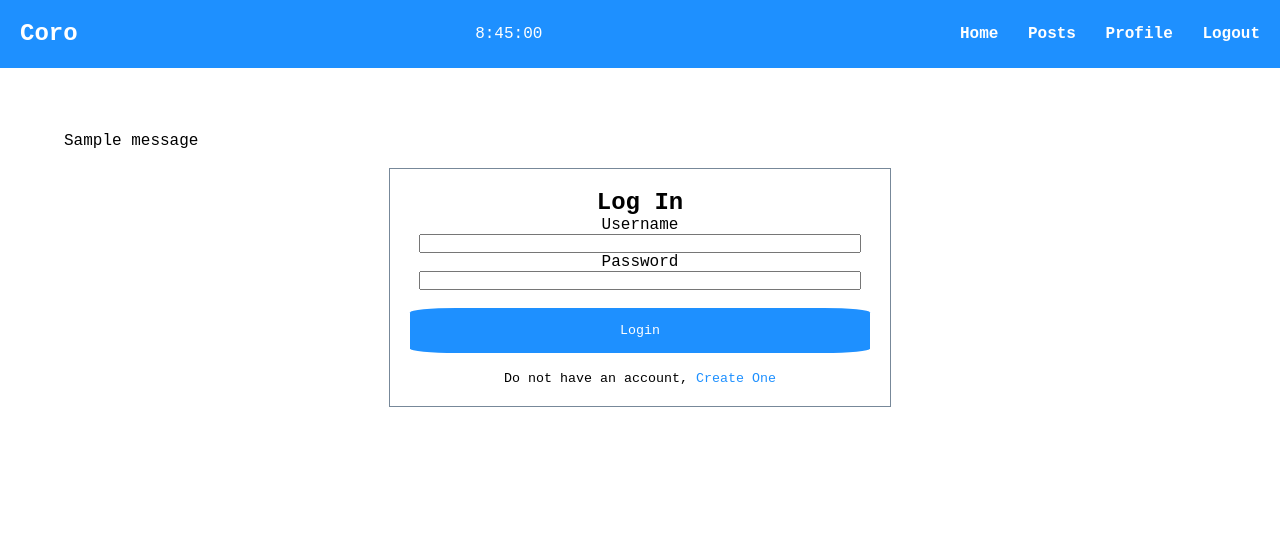
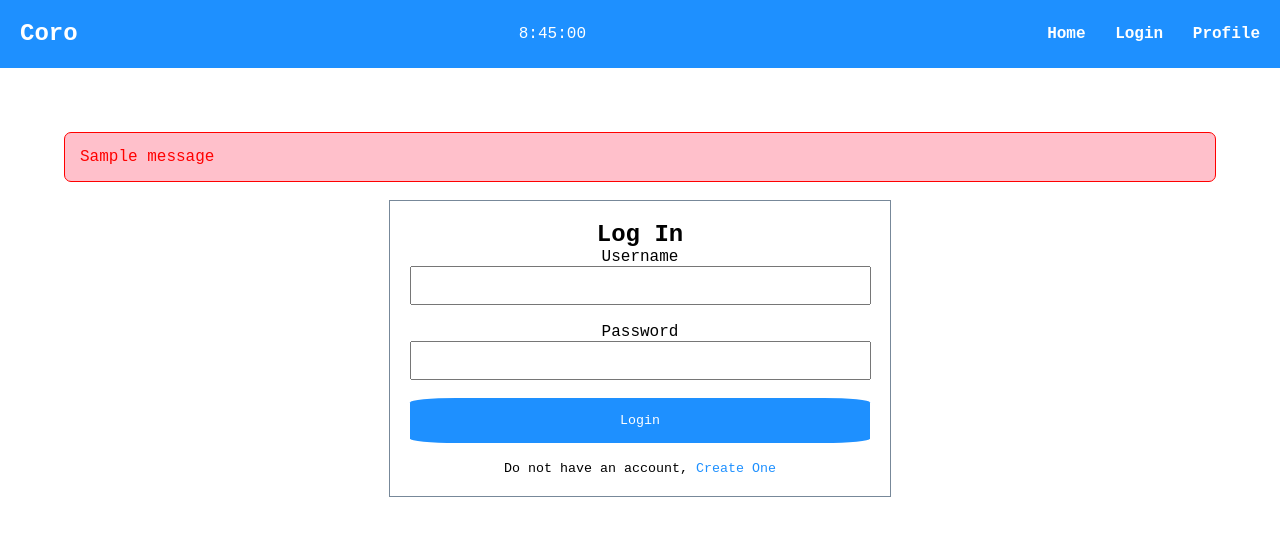
Before and after one commit to jod35/Memo, a Django app: template blog/templates/blog/login.html in a window 1280 px wide. Shown: the top 536 px of the page. Run offline with Django 3.2, Linux system fonts and the light colour scheme; the template is opened without the code that fills it, so the values that code supplies are empty; tables that the repository leaves empty hold one stand-in row (values such as "Sample post"); one stand-in notice (Sample message) is shown; parts of the project's set-up code (start-up, migrations or seed data) failed here and were passed over.

Commit message:
fix :error in profiles' views

```diff
--- a/blog/static/blog/js/main.js
+++ b/blog/static/blog/js/main.js
@@ -52,3 +52,10 @@ function closeMobileNavigationBar(){
         i.style.display="none";
     }
 }
+
+const message_close_button=document.querySelector('.msg-close');
+const message_section=document.querySelector('.message');
+
+message_close_button.addEventListener('click',function(){
+    message_section.style.display="none";
+})
--- a/blog/static/blog/main.css
+++ b/blog/static/blog/main.css
@@ -169,9 +169,29 @@ ul {
 }
 .form input {
   width: 95%;
+  padding: 10px;
 }
 .form button{
     width: 100%;
+}
+.message-success{
+    background-color: lightgreen;
+    color: green;
+    border: 1px solid green;
+    padding: 15px;
+    border-radius: 7px;
+    display: flex;
+}
+.message-success{
+    background-color: pink;
+    color: red;
+    border: 1px solid red;
+    padding: 15px;
+    border-radius: 7px;
+    display: flex;
+}
+.msg-close{
+    color: green;
 }
 @media (max-width: 650px) {
   .desktop-nav {
--- a/blog/templates/blog/base.html
+++ b/blog/templates/blog/base.html
@@ -20,20 +20,36 @@
       <div class="time" id="txt">06:000</div>
       <div class="options">
         <div class="desktop-nav">
-          <a href="{% url 'blog:user_home'%}">Home</a>
-          <a href="{% url 'blog:user_posts'%}">Posts</a>
-          <a href="{% url 'blog:user_profile'%}">Profile</a>
-          <a href="{% url 'blog:logout'%}">Logout</a>
+
+          {% if user.is_authenticated %}
+            <a href="{% url 'blog:user_home'%}">Home</a>
+            <a href="{% url 'blog:user_posts'%}">Posts</a>
+            <a href="{% url 'blog:user_profile'%}">Profile</a>
+            <a href="{% url 'blog:logout'%}">Logout</a>
+            {% else %}
+            <a href="{% url 'blog:user_home'%}">Home</a>
+            <a href="{% url 'blog:login'%}">Login</a>
+            <a href="{% url 'blog:signup'%}">Profile</a>
+
+          {% endif %}
+
         </div>
         <a href="#" class="nav-open-btn">&#9776;</a>
         <a href="#" class="nav-close-btn">X</a>
       </div>
     </section>
     <section class="mobile-nav">
-      <a href="" class="mobile-link">Home</a>
-      <a href="" class="mobile-link">Posts</a>
-      <a href="" class="mobile-link">Profiles</a>
-      <a href="" class="mobile-link">Logout</a>
+      {% if user.is_authenticated %}
+            <a href="{% url 'blog:user_home'%}" class="mobile-link" >Home</a>
+            <a href="{% url 'blog:user_posts'%}" class="mobile-link" >Posts</a>
+            <a href="{% url 'blog:user_profile'%}" class="mobile-link" >Profile</a>
+            <a href="{% url 'blog:logout'%}" class="mobile-link" >Logout</a>
+            {% else %}
+            <a href="{% url 'blog:user_home'%}" class="mobile-link">Home</a>
+            <a href="{% url 'blog:login'%}" class="mobile-link">Login</a>
+            <a href="{% url 'blog:signup'%}" class="mobile-link">Sign Up</a>
+
+          {% endif %}
     </section>
     <section id="main">
       {%block body%}
--- a/blog/templates/blog/createprofile.html
+++ b/blog/templates/blog/createprofile.html
@@ -3,7 +3,7 @@
 {% block title%}
   Create Your Profile
 {% endblock title%}
-{% block content%}
+{% block body%}
 <div class="messages">
     {% if messages %}
         {% for message in messages %}
@@ -21,7 +21,7 @@
     {% endif %}
 </div>
 <div class="post-form">
-    <h2>Create Your Profile</h2>
+    <h2 class="pr-text">Create Your Profile</h2>
     <form action="" method="post" enctype="multipart/form-data">
         {% csrf_token %}
 
@@ -59,4 +59,4 @@
 
 
 
-{% endblock content%}
+{% endblock body%}
--- a/blog/templates/blog/login.html
+++ b/blog/templates/blog/login.html
@@ -27,6 +27,7 @@
             {% csrf_token %}
             <label for="username">Username</label>
             <input type="text" name="username" >
+            <br><br>
             <label for="password">Password</label>
             <input type="password" name="pasword" >
             <br>
--- a/blog/templates/blog/profile.html
+++ b/blog/templates/blog/profile.html
@@ -12,7 +12,7 @@
     <div class="bio">
       <p class="txt-black">{{user.profile.bio}}</p>
       <br />
-      <a href="/edit_profile/profile{{profile.pk}}" class="pr-text"
+      <a href="/edit_profile/profile{{profile.pk}}/" class="pr-text"
         >Edit Your Profile</a
       >
     </div>
@@ -31,7 +31,7 @@
   </div>
   <div class="post-details">
     <div class="post-top">
-      <a href="/profile/{{post.author.profile.id}}/" class="pr-text"><h1>{{post.author.username}}</h1></a>
+      <a href="/profile/{{post.author.id}}/" class="pr-text"><h1>{{post.author.username}}</h1></a>
       <small class="light-g-text" style="margin-left:20px">
         <p>{{post.publish}}</p>
       </small>
--- a/blog/templates/blog/signup.html
+++ b/blog/templates/blog/signup.html
@@ -12,6 +12,8 @@
             {% for f in form %}
                 <div class="form-group">
                     {{f.label}}
+                    <br>
+                    <br>
                     {{f}}
                 </div>
             {% endfor %}
```
Also changed, not shown: blog/templates/blog/home.html (+11 -2 lines), blog/templates/blog/posts.html (+19 -1 lines), db.sqlite3, media/profile_pics/jona_OpAtLny.jpg (added).
